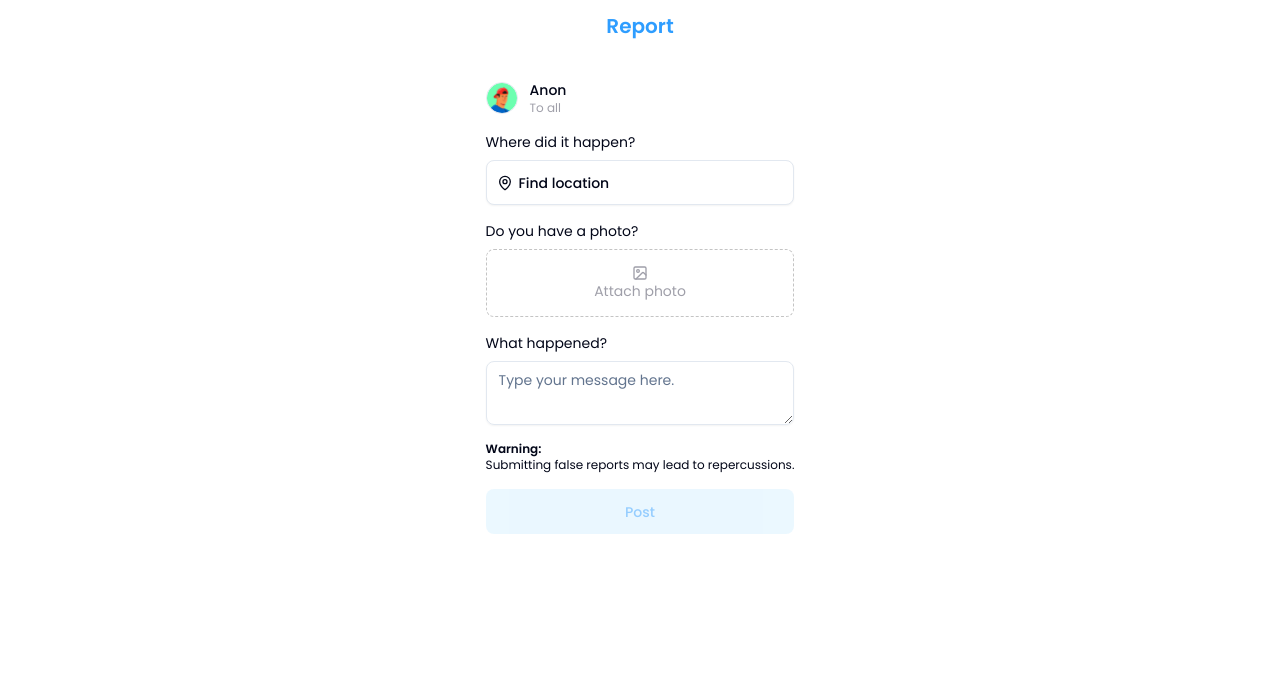
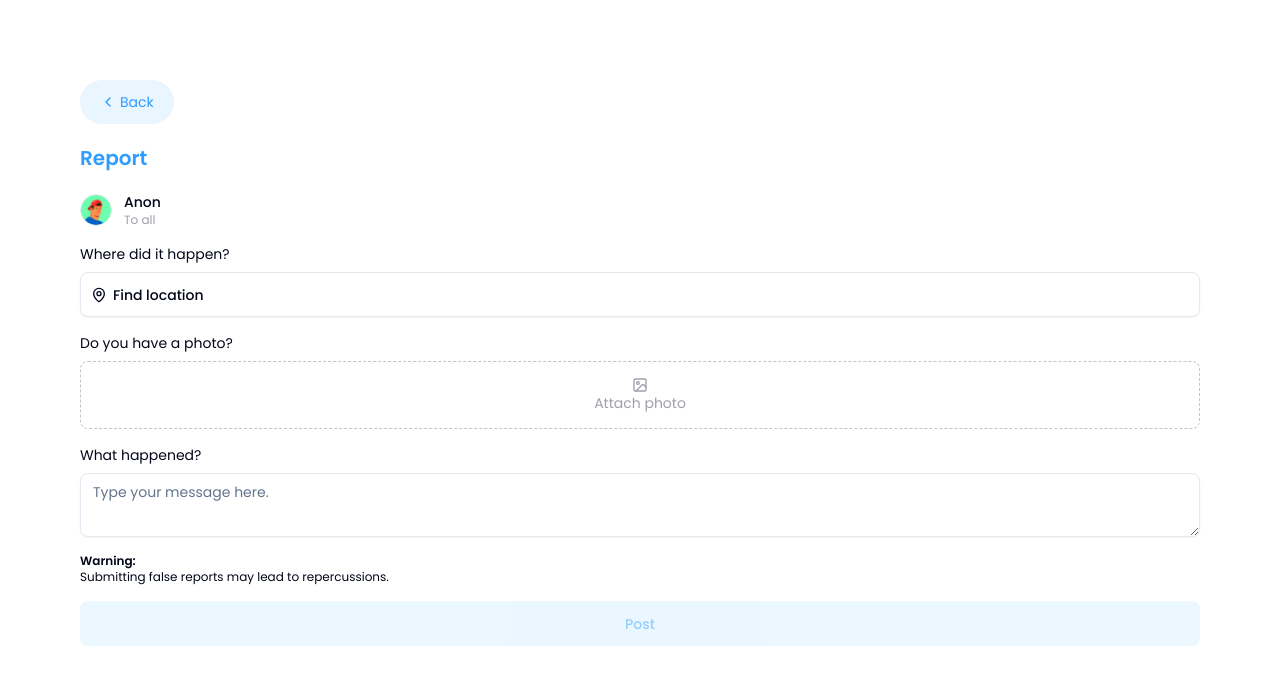
Before and after one commit to jkbicierro/sparklab-hackathon, a Next.js app: page /post in a window 1280 px wide. Shown: the top 684 px of the page. Built offline with nearby package versions, Linux system fonts and the light colour scheme; no server answers.

Commit message:
task: added back button in post

```diff
--- a/src/app/post/page.tsx
+++ b/src/app/post/page.tsx
@@ -3,7 +3,7 @@
 import { Button } from "@/components/ui/button";
 import AvatarSelector from "@/components/ui/randomized-avatar";
 import { Textarea } from "@/components/ui/textarea";
-import { Image as Img, Loader2 } from "lucide-react";
+import { ChevronLeft, Image as Img, Loader2 } from "lucide-react";
 import { Input } from "@/components/ui/input";
 import { createClient } from "@/utils/supabase/client";
 import { Session } from "@supabase/supabase-js";
@@ -11,11 +11,12 @@ import { useEffect, useState } from "react";
 import { toast } from "sonner";
 import LocationPicker from "@/components/ui/locationPicker";
 import { v4 as uuidv4 } from "uuid";
+import { useRouter } from "next/navigation";
 
 export default function PostPage() {
   const supabase = createClient();
   const [userId, setUserId] = useState<string>("");
-
+  const router = useRouter();
   useEffect(() => {
     async function getUser() {
       try {
@@ -172,8 +173,18 @@ export default function PostPage() {
 
   return (
     <>
-      <div className="z-99 fixed bottom-0 h-full w-full lg:h-dvh bg-background p-3 flex flex-col overflow-y-scroll items-center animate-in fade-in-0 duration-800">
-        <span className="text-xl mb-[40px] font-semibold text-primary">
+      <div className="z-99 fixed bottom-0 h-full w-full lg:h-dvh bg-background flex flex-col overflow-y-scroll p-20 animate-in fade-in-0 duration-800">
+        <div className="flex">
+          <div
+            onClick={() => router.push("/map")}
+            className=" text-primary bg-primary/10 p-3 px-5 rounded-full flex items-center gap-1 hover:bg-primary/30 transition cursor-pointer"
+          >
+            <ChevronLeft size={16} />
+            <span className="text-sm">Back</span>
+          </div>
+        </div>
+
+        <span className="text-xl my-[20px]  font-semibold text-primary">
           Report
         </span>
         <div className="space-y-[16px]">
```
